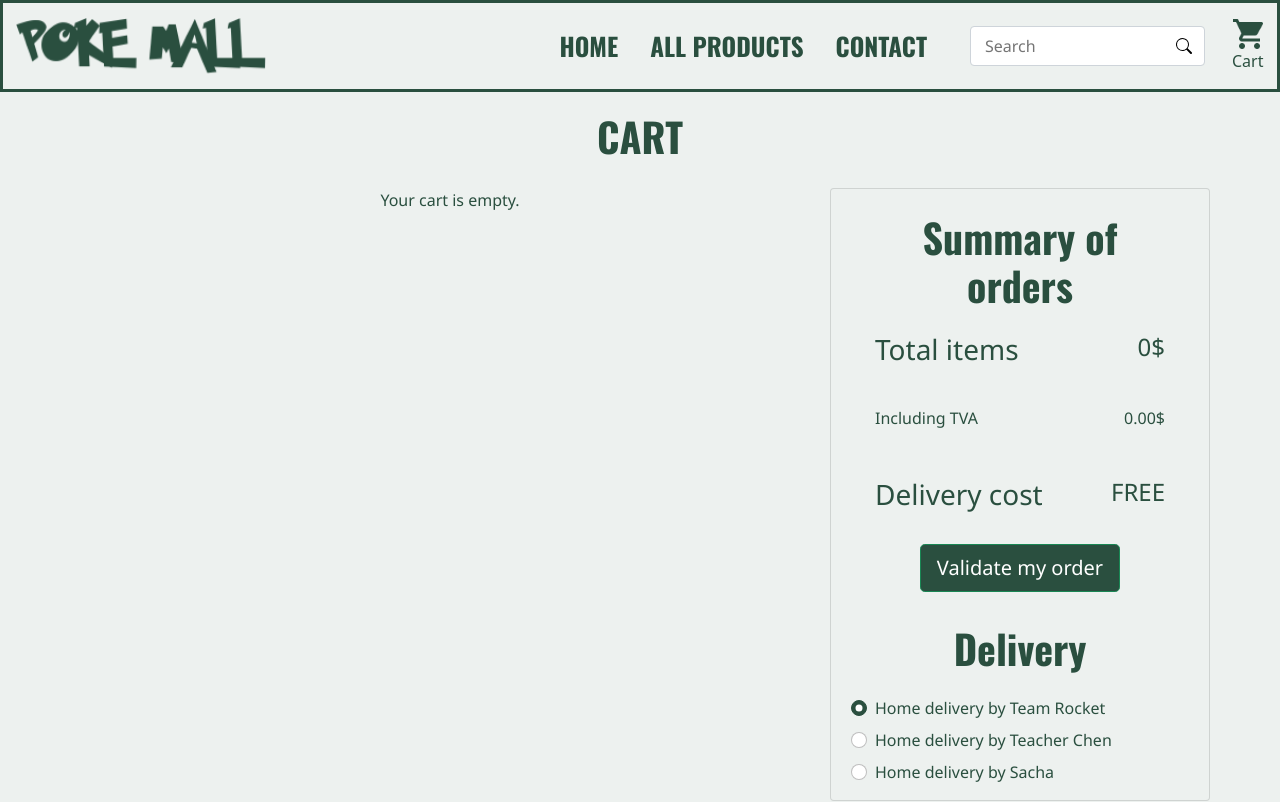
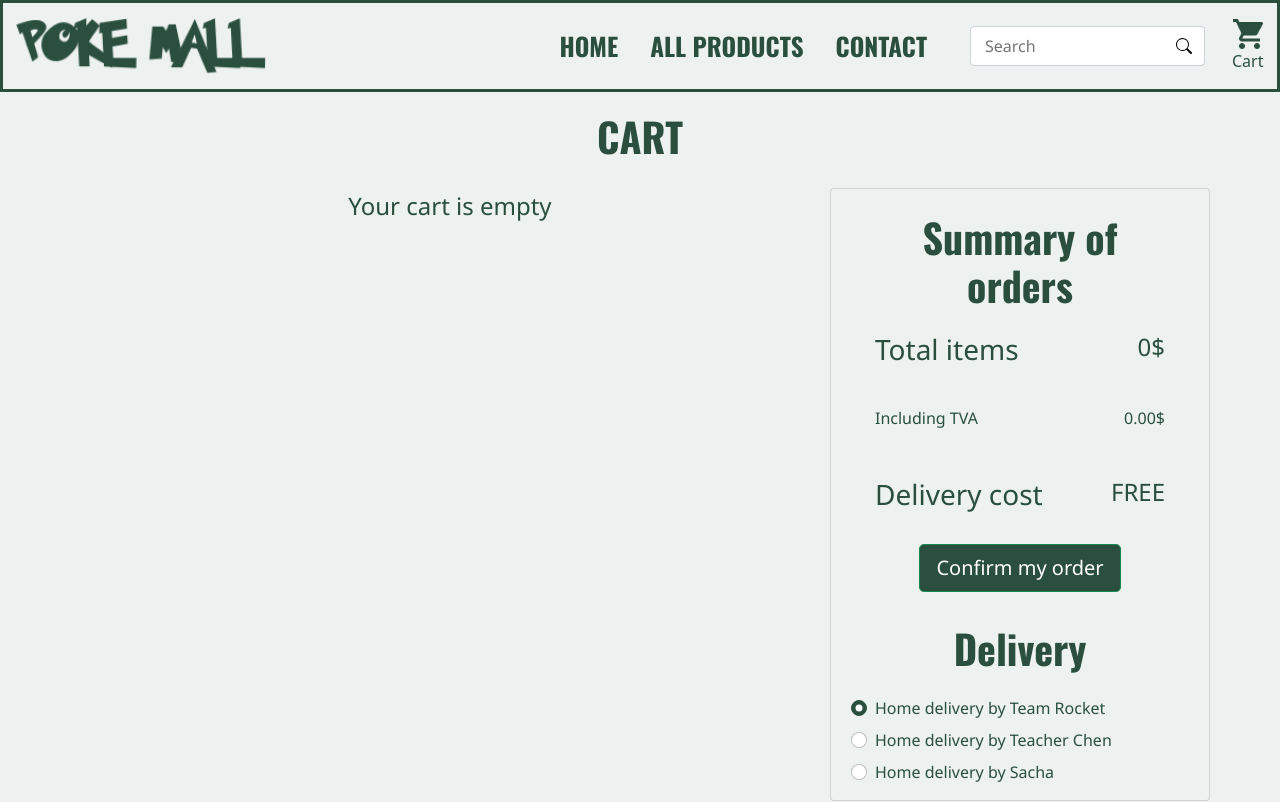
Before and after one commit to JoyMarkarian/PokeMall, a React (Vite) app in the folder frontend/: page /cart in a window 1280 px wide. Shown: the top 802 px of the page. Built offline with nearby package versions, Linux system fonts and the light colour scheme; a web font is replaced by a local one.

Commit message:
Fix taille texte panier vide, création fonction pour vider panier a la validation de la commande

```diff
--- a/frontend/src/App.jsx
+++ b/frontend/src/App.jsx
@@ -45,6 +45,9 @@ function App() {
     );
     setPanier(newPanier);
   };
+  const handleChangePanier = () => {
+    setPanier([]);
+  };
   return (
     <Router>
       <Header search={search} handleSearch={handleSearch} />
@@ -58,6 +61,7 @@ function App() {
               panier={panier}
               handleDeletPanier={handleDeletPanier}
               handlePanierQuantity={handlePanierQuantity}
+              handleChangePanier={handleChangePanier}
             />
           }
         />
--- a/frontend/src/pages/Basket.jsx
+++ b/frontend/src/pages/Basket.jsx
@@ -10,7 +10,7 @@ import "react-toastify/dist/ReactToastify.css";
 
 function Basket({
   panier,
-  setPanier,
+  handleChangePanier,
   handleDeletPanier,
   handlePanierQuantity,
 }) {
@@ -39,7 +39,7 @@ function Basket({
       progress: undefined,
       theme: "light",
     });
-    setPanier([]);
+    handleChangePanier([]);
   };
   editMeta("Cart", "Find the contents of your cart");
   return (
@@ -49,7 +49,7 @@ function Basket({
         <div className="basket-dekstop row">
           <div className="col-md-8 md-w-75">
             {panier.length === 0 ? (
-              <p className="text-center">Your cart is empty.</p>
+              <p className="text-center fs-4">Your cart is empty</p>
             ) : (
               panier.map((pokemon) => (
                 <Basketcard
@@ -83,7 +83,7 @@ function Basket({
                   type="button"
                   className="valide-basket btn btn-success btn-lg mb-2"
                 >
-                  Validate my order
+                  Confirm my order
                 </button>
               </div>
             </div>
@@ -149,7 +149,7 @@ function Basket({
                 type="button"
                 className="btn-valide-mobile btn btn-success btn-lg"
               >
-                Validate my order
+                Confirm my order
               </button>
             </div>
           </div>
```
